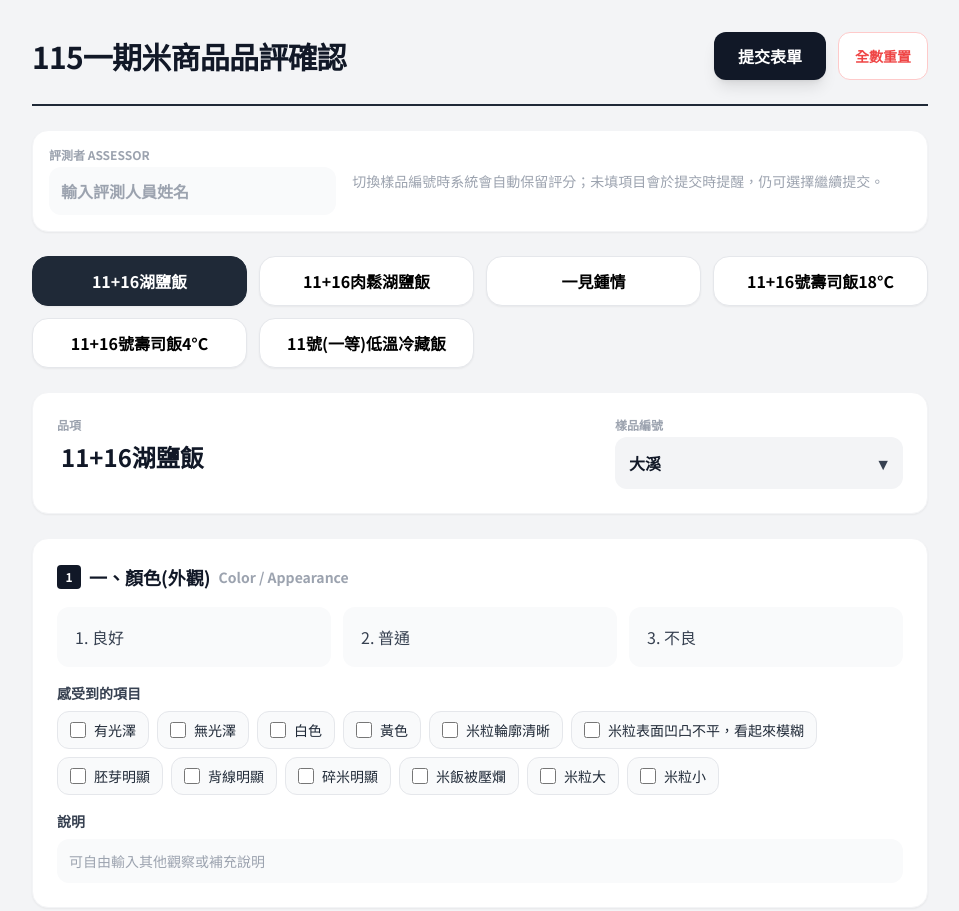
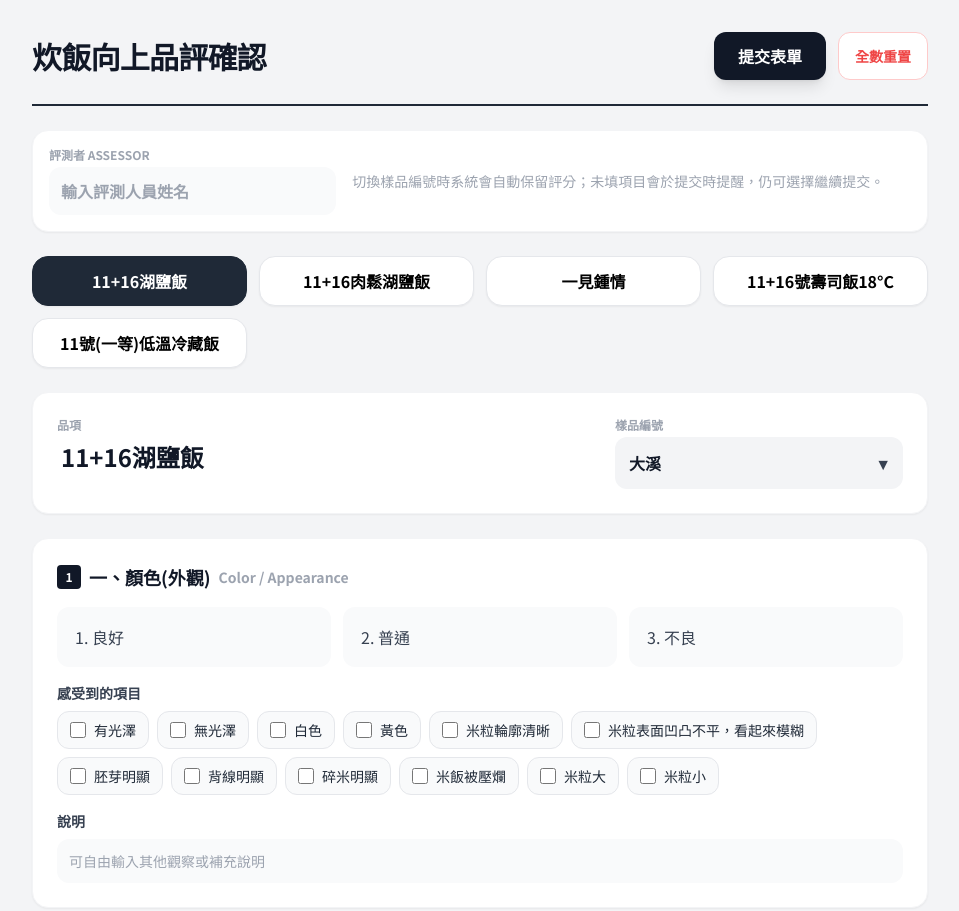
Before and after one commit to hamster3-3-3/sushirice, a plain HTML site: page index.html in a window 1280 px wide. Shown: the top 911 px of the page, without its empty margins (160-1119 px from the left). Drawn offline with nearby package versions, Linux system fonts and the light colour scheme.

```diff
--- a/index.html
+++ b/index.html
@@ -5,7 +5,7 @@
     <meta charset="UTF-8">
     <meta http-equiv="Content-Type" content="text/html; charset=UTF-8">
     <meta name="viewport" content="width=device-width, initial-scale=1.0">
-    <title>115一期米商品品評確認</title>
+    <title>炊飯向上品評確認</title>
     <script src="https://cdn.tailwindcss.com"></script>
     <style>
         @import url('https://fonts.googleapis.com/css2?family=Noto+Sans+TC:wght@400;700&display=swap');
@@ -26,7 +26,7 @@
         <!-- Header -->
         <div class="flex flex-col md:flex-row justify-between items-center mb-6 border-b-2 border-gray-800 pb-6">
             <div class="text-center md:text-left">
-                <h1 class="text-3xl font-black text-gray-900 tracking-tight">115一期米商品品評確認</h1>
+                <h1 class="text-3xl font-black text-gray-900 tracking-tight">炊飯向上品評確認</h1>
             </div>
             <div class="mt-4 md:mt-0 flex flex-wrap justify-center gap-3">
                 <button onclick="exportCSV()" class="bg-gray-900 text-white px-6 py-3 rounded-xl font-bold hover:bg-gray-800 transition shadow-lg flex items-center gap-2">
@@ -109,7 +109,6 @@
             "11+16肉鬆湖鹽飯",
             "一見鍾情",
             "11+16號壽司飯18°C",
-            "11+16號壽司飯4°C",
             "11號(一等)低溫冷藏飯"
         ];
 
@@ -118,7 +117,6 @@
             "11+16肉鬆湖鹽飯": ["大溪", "晉欣"],
             "一見鍾情": ["大溪", "晉欣"],
             "11+16號壽司飯18°C": ["大溪", "晉欣"],
-            "11+16號壽司飯4°C": ["大溪"],
             "11號(一等)低溫冷藏飯": ["大溪", "新豐", "晉欣"]
         };
 
```
